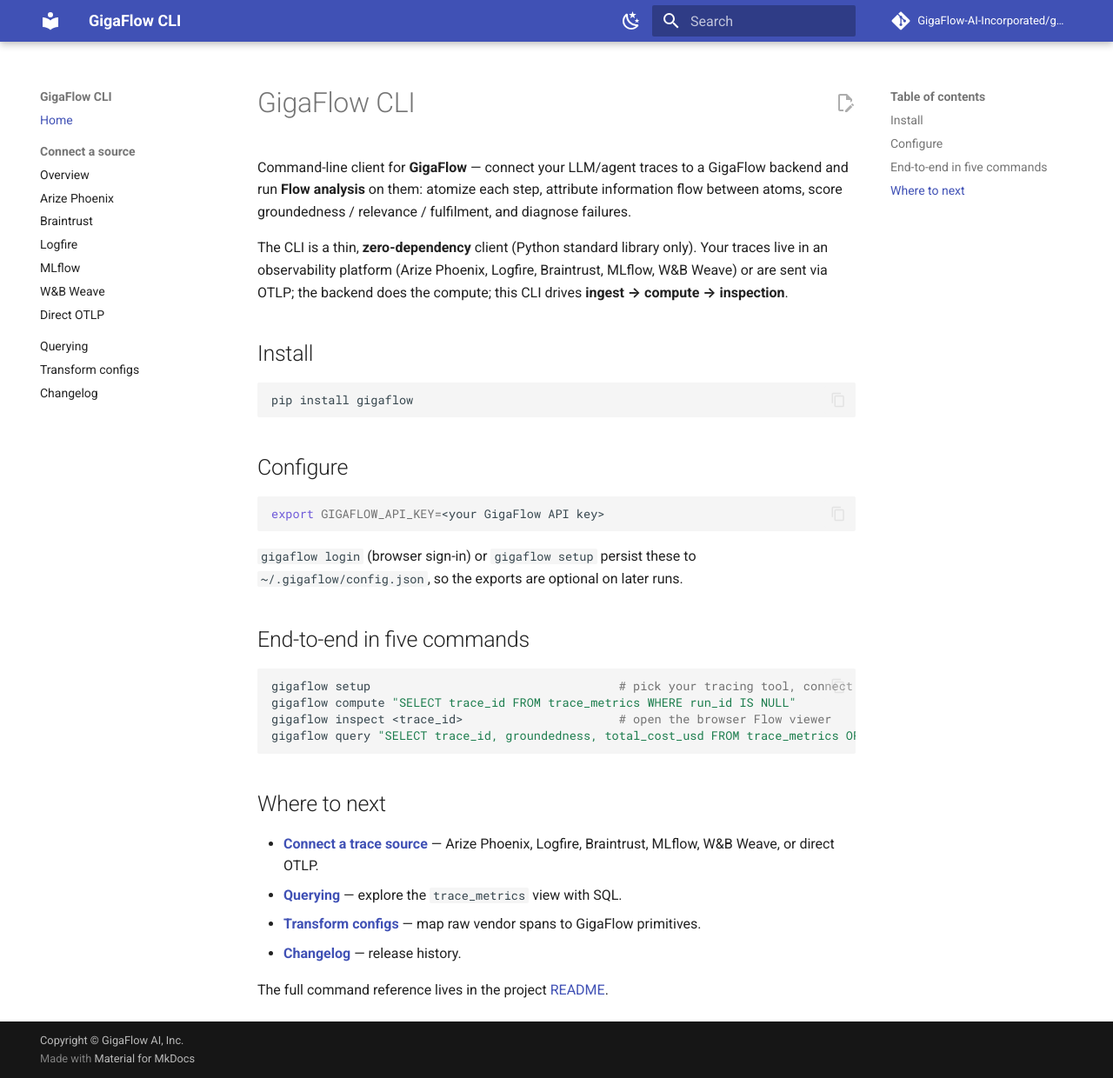
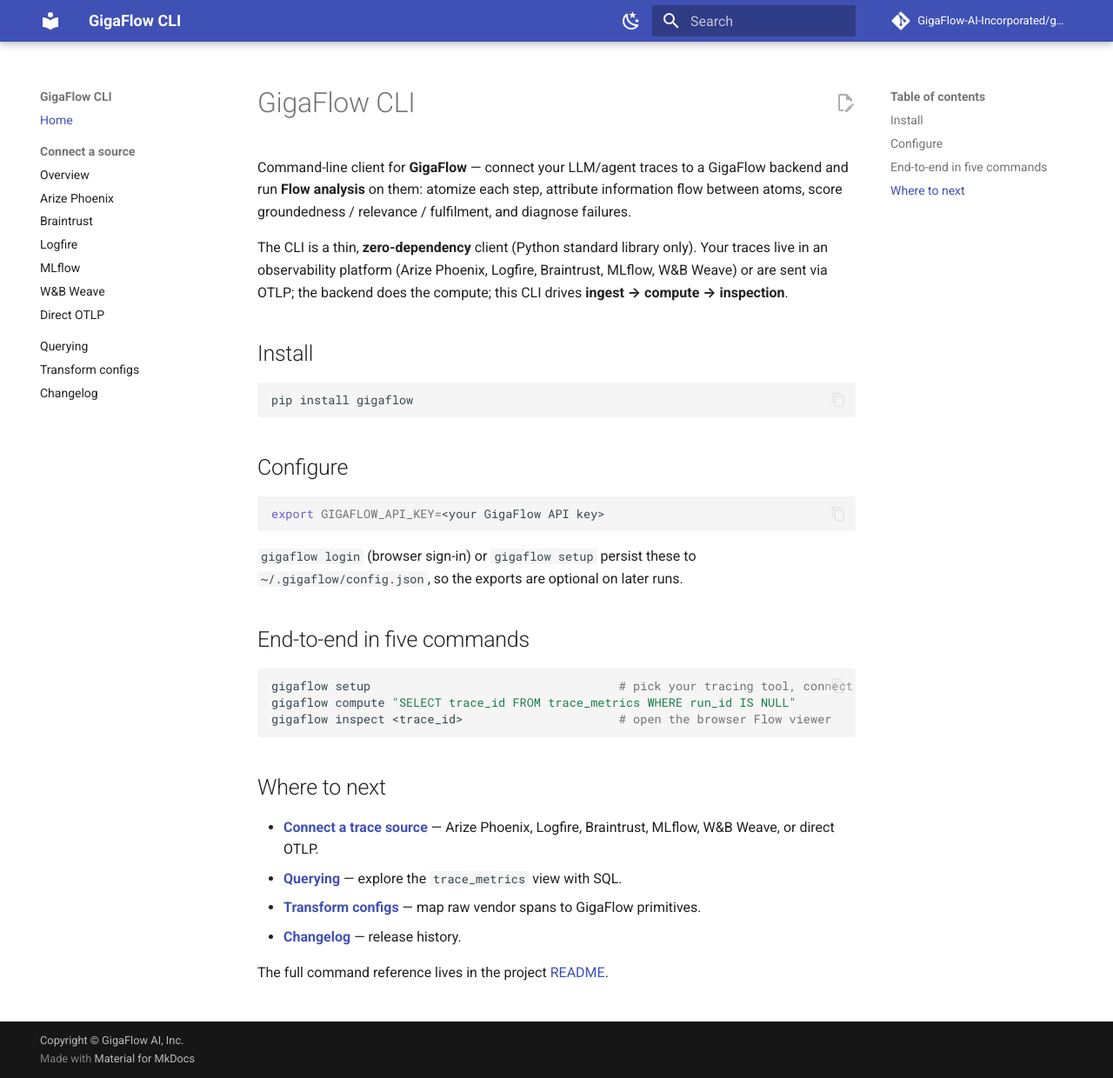
Before and after one commit to GigaFlow-AI-Incorporated/gigaflow-sdk, an MkDocs documentation site: the page built from docs/index.md, in a window 1280 px wide and 1240 px high. Shown: the whole window at 87% size. Built offline with MkDocs 1.6.1 and Material for MkDocs 9.7.7, drawn with Linux system fonts in a browser that asks for light colours; comment, search, counter and statistics services are not loaded.

Commit message:
docs: drop cost-sorted query example from README and docs site
Removes the `gigaflow query "... ORDER BY total_cost_usd DESC LIMIT 20"`
example from the README quickstart (step 5) and the docs.gigaflow.io
landing page (docs/index.md). Both were hand-written copies of the same
line.

Co-Authored-By: Claude Opus 4.8 (1M context) <noreply@anthropic.com>

````diff
--- a/docs/index.md
+++ b/docs/index.md
@@ -31,7 +31,6 @@ export GIGAFLOW_API_KEY=<your GigaFlow API key>
 gigaflow setup                                   # pick your tracing tool, connect it, sync
 gigaflow compute "SELECT trace_id FROM trace_metrics WHERE run_id IS NULL"
 gigaflow inspect <trace_id>                      # open the browser Flow viewer
-gigaflow query "SELECT trace_id, groundedness, total_cost_usd FROM trace_metrics ORDER BY total_cost_usd DESC LIMIT 20"
 ```
 
 ## Where to next
````
Also changed, not shown: README.md (+0 -3 lines).
